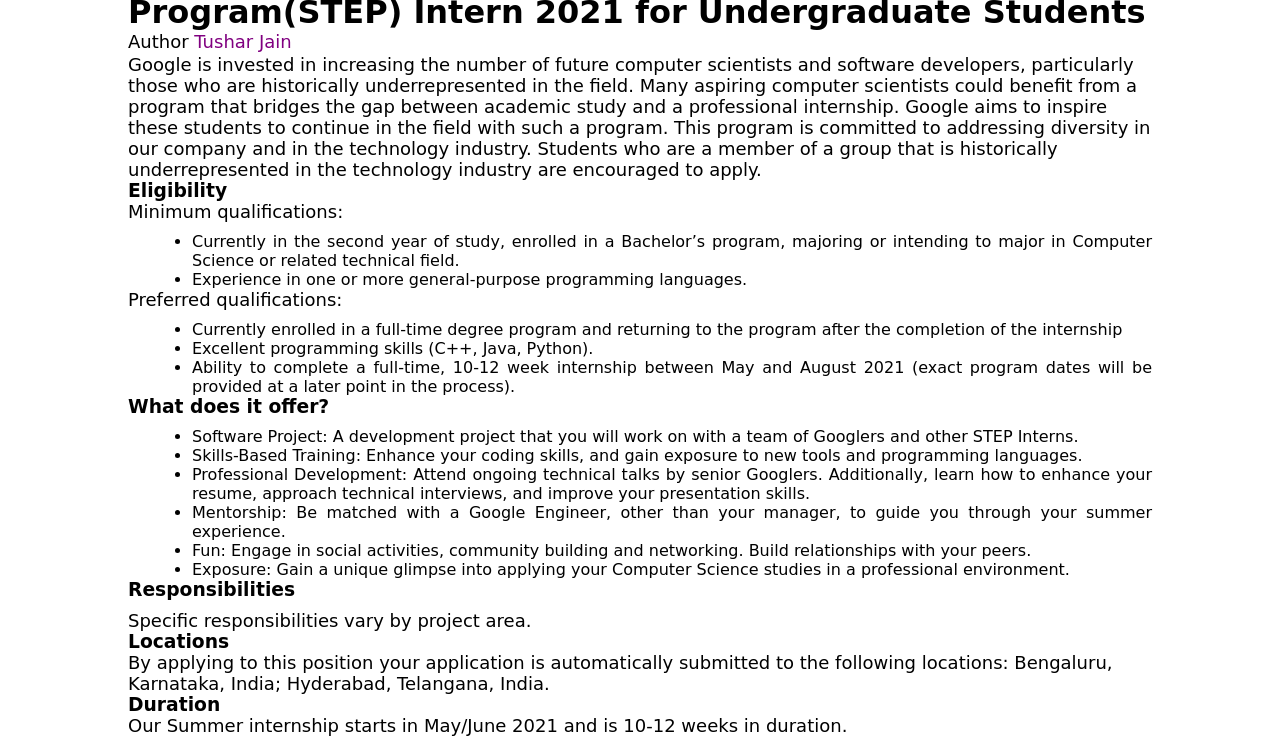
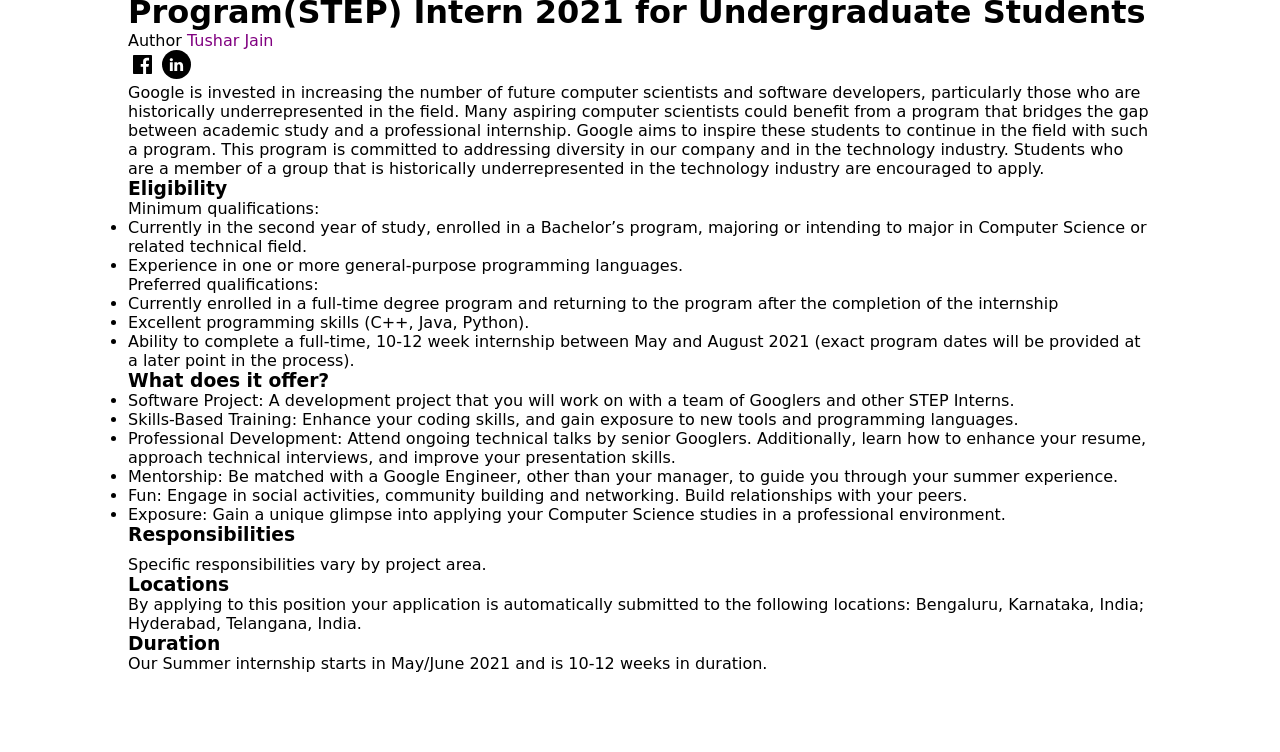
Before and after one commit to tusharjain8177/mycodingtutroial.githu.io, a plain HTML site: page Google-step.html in a window 1280 px wide. Shown: the part 143-895 px from the top of the page. After the commit the page ends 816 px from the top, so only its background shows below. Drawn offline with Linux system fonts and the light colour scheme.

Commit message:
Update Google-step.html

```diff
--- a/Google-step.html
+++ b/Google-step.html
@@ -6,7 +6,6 @@
     <title>Google Student Traini...</title>
     <link rel="stylesheet" href="style.css">
     <link rel="stylesheet" href="utiles.css">
-    <link rel="stylesheet" href="google-step.css">
     </head>
 <body>
     <nav class="navigation max-width-1 m-auto">
@@ -33,6 +32,19 @@
           <div class="heading max-width-1 m-auto">
               <h1>Google Software Student Training in Engineering Program(STEP) Intern 2021 for Undergraduate Students</h1>
               <p>Author <span class="Author-name">Tushar Jain</span></p>
+              <svg width="29" height="29" class="sf">
+        <path
+          d="M23.2 5H5.8a.8.8 0 0 0-.8.8V23.2c0 .44.35.8.8.8h9.3v-7.13h-2.38V13.9h2.38v-2.38c0-2.45 1.55-3.66 3.74-3.66 1.05 0 1.95.08 2.2.11v2.57h-1.5c-1.2 0-1.48.57-1.48 1.4v1.96h2.97l-.6 2.97h-2.37l.05 7.12h5.1a.8.8 0 0 0 .79-.8V5.8a.8.8 0 0 0-.8-.79">
+        </path>
+      </svg>
+      <svg style="background-color: black; border-radius: 18px;" width="29" height="29"  viewBox="0 0 29 29" fill="none" class="sf">
+        <path
+          d="M5 6.36C5 5.61 5.63 5 6.4 5h16.2c.77 0 1.4.61 1.4 1.36v16.28c0 .75-.63 1.36-1.4 1.36H6.4c-.77 0-1.4-.6-1.4-1.36V6.36z">
+        </path>
+        <path fill-rule="evenodd" clip-rule="evenodd"
+          d="M10.76 20.9v-8.57H7.89v8.58h2.87zm-1.44-9.75c1 0 1.63-.65 1.63-1.48-.02-.84-.62-1.48-1.6-1.48-.99 0-1.63.64-1.63 1.48 0 .83.62 1.48 1.59 1.48h.01zM12.35 20.9h2.87v-4.79c0-.25.02-.5.1-.7.2-.5.67-1.04 1.46-1.04 1.04 0 1.46.8 1.46 1.95v4.59h2.87v-4.92c0-2.64-1.42-3.87-3.3-3.87-1.55 0-2.23.86-2.61 1.45h.02v-1.24h-2.87c.04.8 0 8.58 0 8.58z"
+          fill="#fff"></path>
+      </svg>
               <div class="blog-article">
                 <p>Google is invested in increasing the number of future computer scientists and software developers, particularly those
                   who are historically underrepresented in the field. Many aspiring computer scientists could benefit from a program
```
